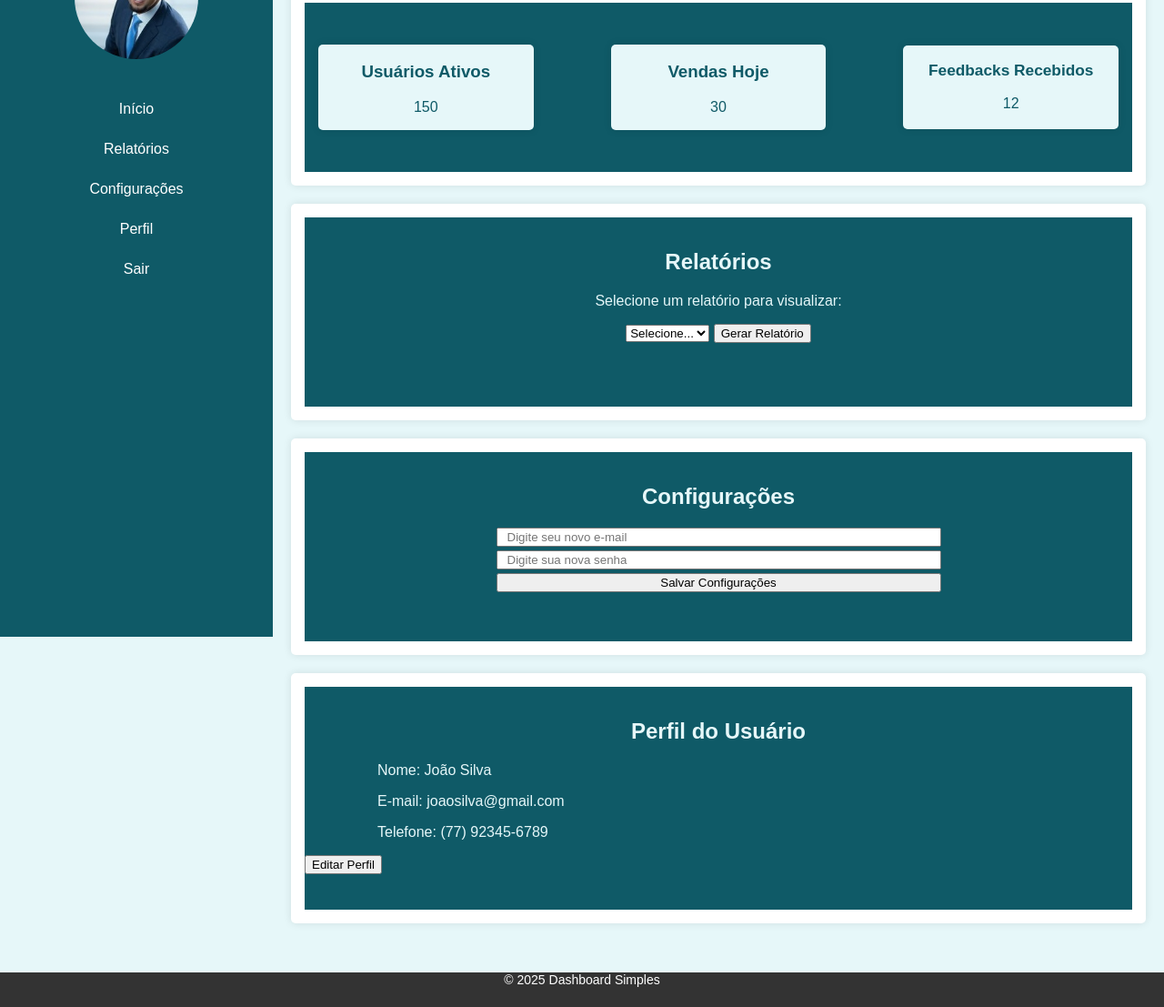
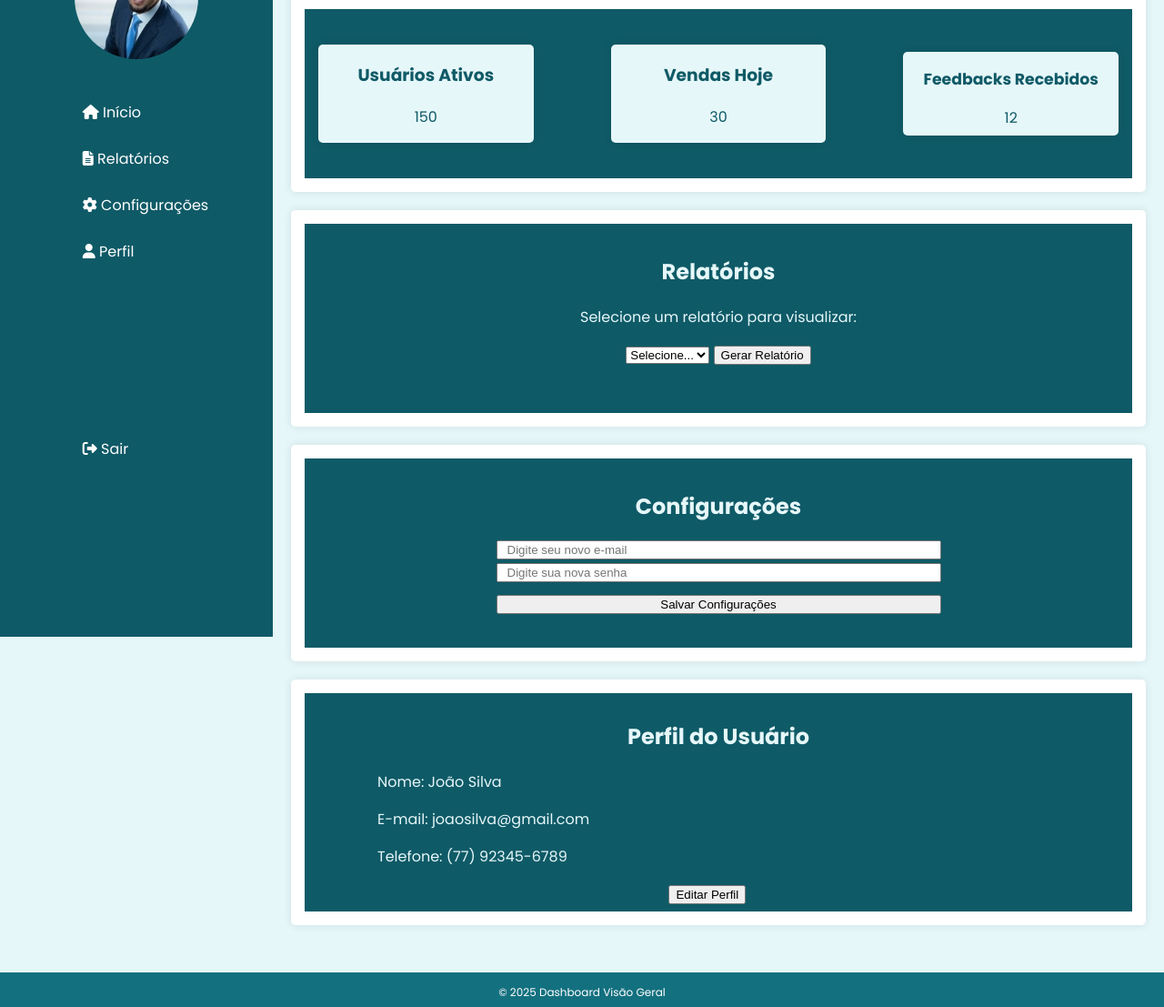
Before and after one commit to c-fonseca/dashboard-simpless, a plain HTML site: page index.html in a window 1280 px wide. Shown: the part 100-1207 px from the top of the page at 91% size. Drawn offline with Linux system fonts and the light colour scheme.

Commit message:
html e css finalizado, aparentemente

```diff
--- a/index.html
+++ b/index.html
@@ -5,17 +5,18 @@
     <meta name="viewport" content="width=device-width, initial-scale=1.0">
     <link rel="stylesheet" href="styles.css">
     <title>Dashboard Simples</title>
+    <script src="https://kit.fontawesome.com/3edf69abc9.js" crossorigin="anonymous"></script>
 </head>
 <body>
     <div class="sidebar">
         <img class="img-perfil" src="assets/images/img-perfil.jpg" alt="Foto perfil">
         <nav>
             <ul>
-                <li><a href="#inicio">Início</a></li>
-                <li><a href="#relatorios">Relatórios</a></li>
-                <li><a href="#configuracoes">Configurações</a></li>
-                <li><a href="#perfil">Perfil</a></li>
-                <li class="text-sair"><a href=""></a>Sair</li>
+                <li><i class="fa-solid fa-house"></i> <a href="#inicio">Início</a></li>
+                <li><i class="fas fa-file-alt"></i> <a href="#relatorios">Relatórios</a></li>
+                <li><i class="fa-solid fa-gear"></i> <a href="#configuracoes">Configurações</a></li>
+                <li><i class="fa-solid fa-user"></i> <a href="#perfil">Perfil</a></li>
+                <li class="text-sair"><i class="fas fa-sign-out-alt"></i> <a href=""></a>Sair</li>
             </ul>
         </nav>
     </div>
@@ -83,7 +84,9 @@
     </main>
 
     <footer>
-        <p>&copy; 2025 Dashboard Simples</p>
+        <p>&copy; 2025 Dashboard Visão Geral</p>
     </footer>
+
+    <script src="script.js"></script>
 </body>
 </html>
--- a/styles.css
+++ b/styles.css
@@ -1,5 +1,7 @@
+@import url('https://fonts.googleapis.com/css2?family=Poppins:ital,wght@0,100;0,200;0,300;0,400;0,500;0,600;0,700;0,800;0,900;1,100;1,200;1,300;1,400;1,500;1,600;1,700;1,800;1,900&display=swap');
+
 body {
-    font-family: Arial, sans-serif;
+    font-family: "Poppins", sans-serif;
     margin: 0;
     padding: 0;
     background-color: #E6F7F9;
@@ -12,7 +14,8 @@ nav ul {
 }
 
 nav ul li {
-    margin: 0 15px;
+    margin-left: 20px;
+    text-align: left;
 }
 
 nav a {
@@ -49,8 +52,8 @@ main {
     margin-bottom: 26px;
 }
 
-.text-sair a{
-    margin-top: auto;
+.text-sair{
+    margin-top: 12em;
 }
 
 .titulo-geral {
@@ -96,8 +99,12 @@ main {
 .fundo-verde-cards4{
     height: 230px;
     background-color: #0F5A67;
-    padding-top: 15px;
+    padding-top: 10px;
     color: #E6F7F9;
+}
+
+.fundo-verde-cards3 button{
+    margin-top: 10px;
 }
 
 .fundo-verde-cards4 .text-perfil{
@@ -105,8 +112,7 @@ main {
 }
 
 .fundo-verde-cards4 .botao-perfil{
-    width: auto;
-    justify-content: center;
+    margin-left: 44%;
 }
 
 .dados-pessoais{
@@ -149,12 +155,14 @@ section {
 footer {
     text-align: center;
     justify-content: center;
-    margin: auto;
     padding-bottom: 20px;
-    background: #333;
+    background: #13707F;
     color: #fff;
     position: relative;
-    width: 100%;
     height: 18px;
-    font-size: 14px;
+    font-size: 12px;
 }
+
+footer p {
+    padding-top: 13px;
+}
```
Also changed, not shown: script.js (added).
